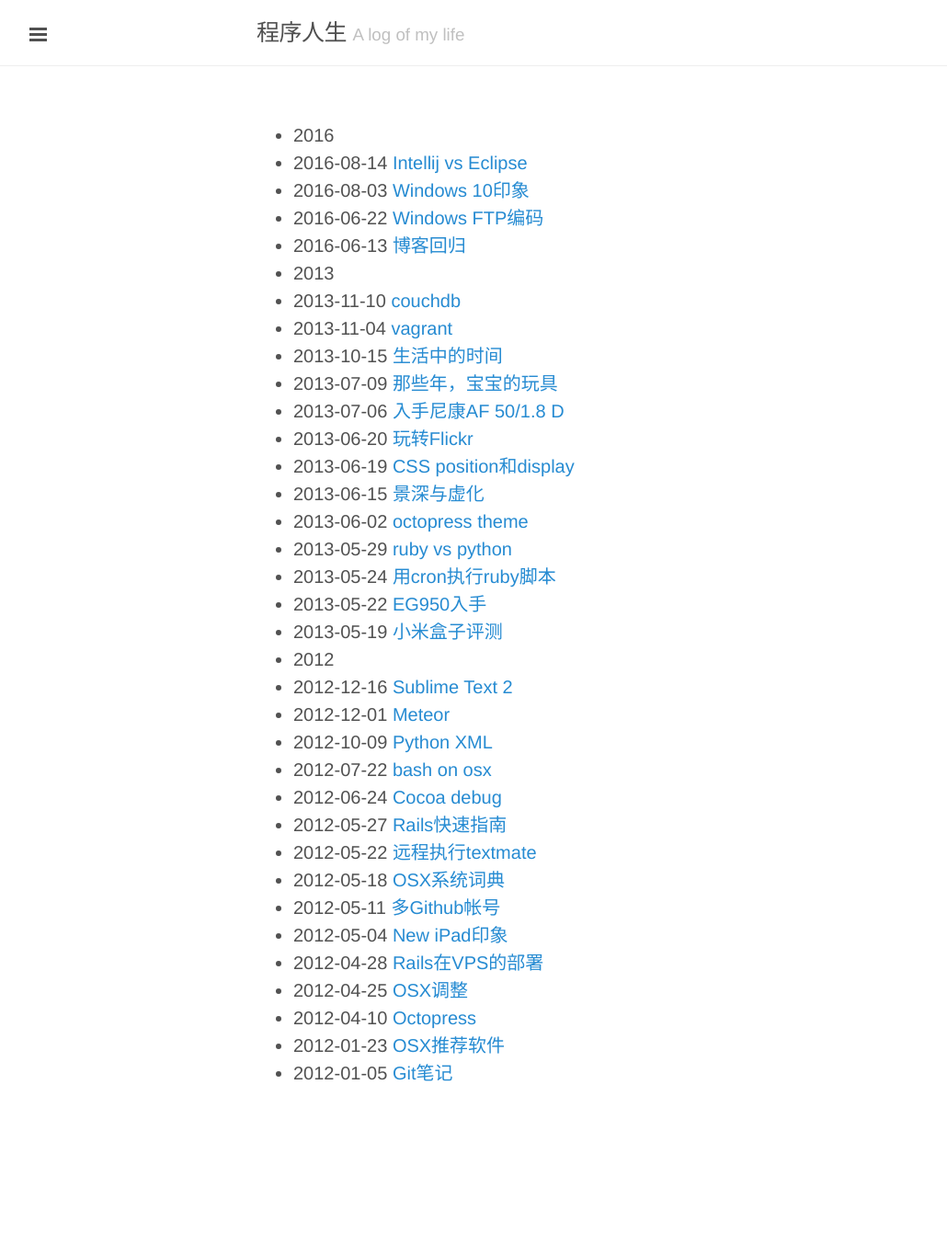
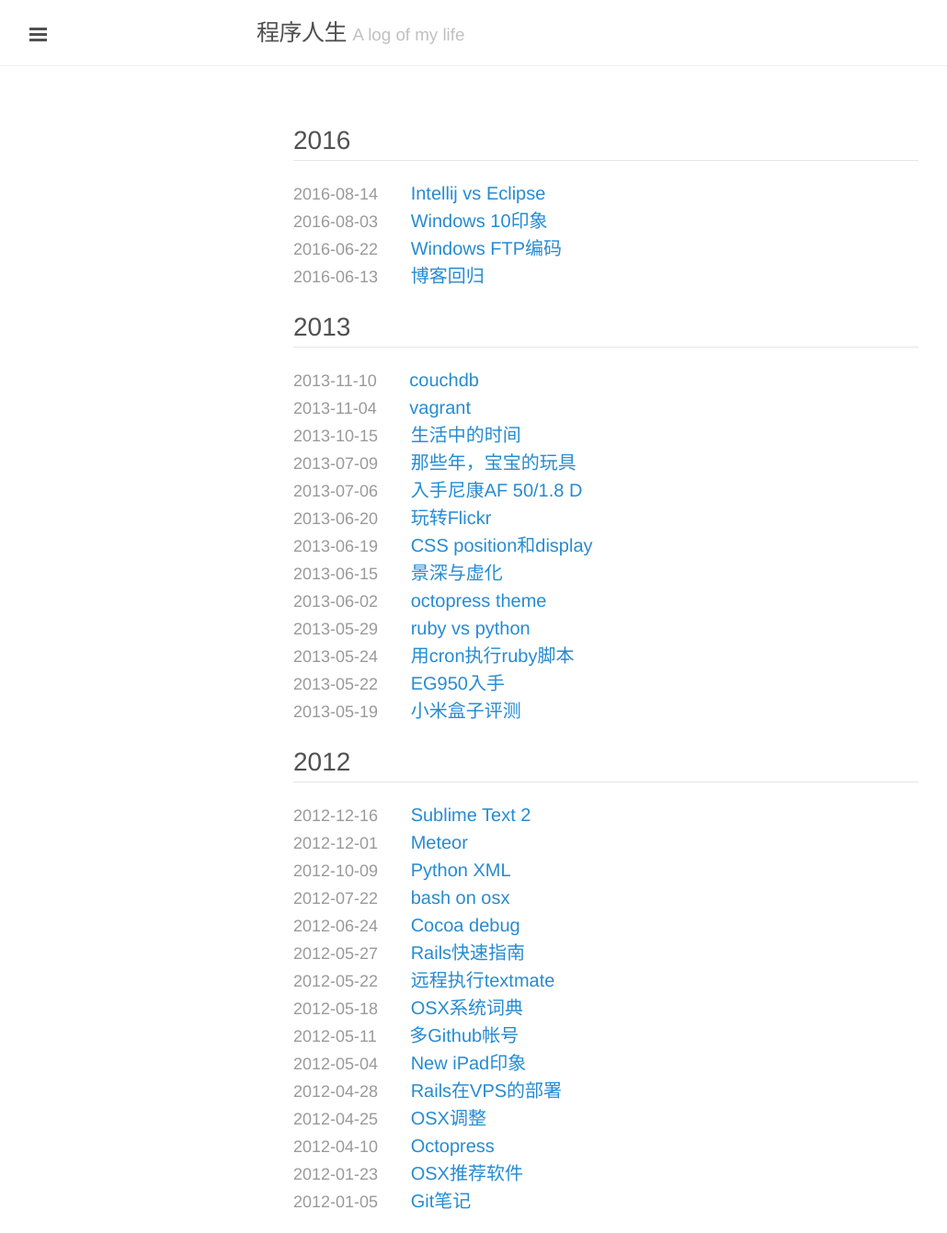
Before and after one commit to liuzhongshu/liuzhongshu.github.io, a Jekyll site: the page built from index.html, in a window 1280 px wide. Shown: the whole page at 92% size, without its empty margins (1-1031 px from the left). Built offline with Jekyll 4.4.1, drawn with Linux system fonts in a browser that asks for light colours; the list of posts is cut into pages by our own code; before the commit the page ends 1202 px from its top, so only the background shows below that.

Commit message:
change style

```diff
--- a/public/css/lanyon.css
+++ b/public/css/lanyon.css
@@ -525,3 +525,19 @@ a.pagination-item:hover {
 .theme-base-0f .related-posts li a:hover {
   color: #8f5536;
 }
+
+/* for index page */
+li.listing-seperator {
+    display: block;
+    font-size: 28px;
+    border-bottom: 1px solid #e5e5e5;
+    margin: 20px 0px;
+}
+li.listing-item {
+    display: block;
+}
+li.listing-item time {
+    color: #999;
+    font-size: 18px;
+    margin-right: 30px;
+}
```
